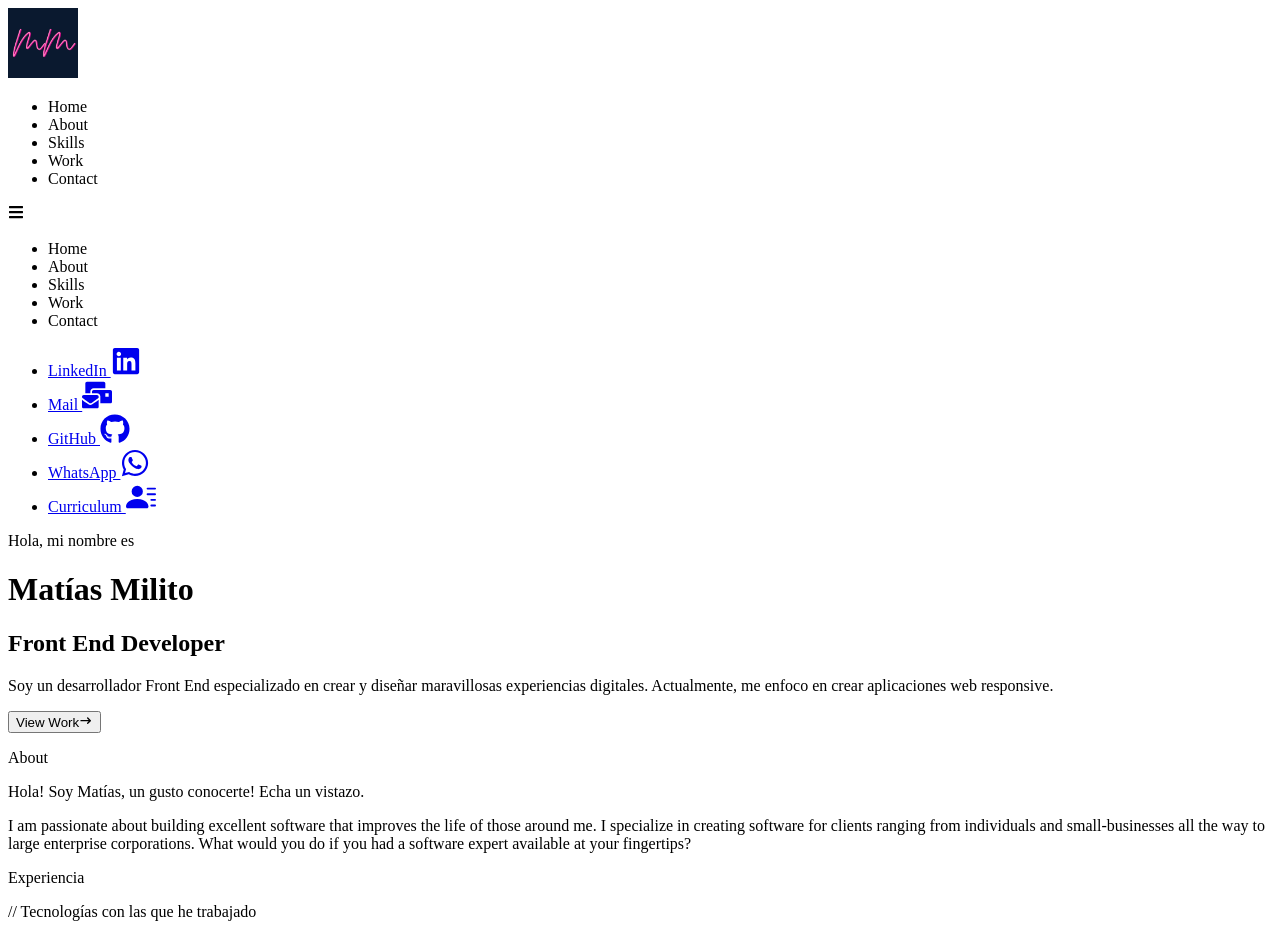
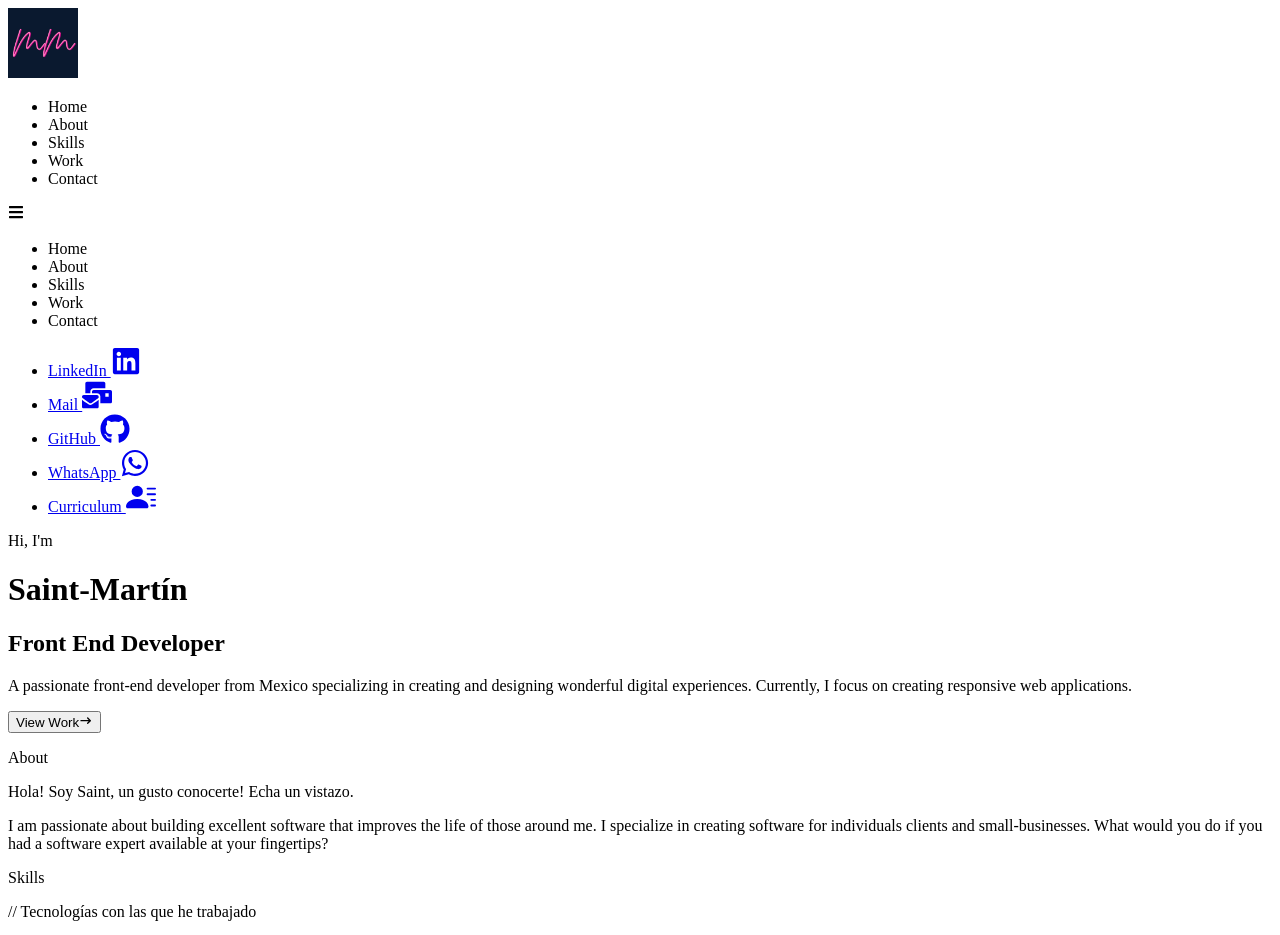
Before and after one commit to saintmrti/Portafolio, a React (Create React App) app: page / in a window 1280 px wide. Shown: the top 935 px of the page. Built offline with nearby package versions, Linux system fonts and the light colour scheme.

Commit message:
cambios en textos y colores

```diff
--- a/src/components/About.js
+++ b/src/components/About.js
@@ -12,13 +12,12 @@ const About = () => {
               </div>
                   <div className="max-w-[1000px] w-full grid sm:grid-cols-2 gap-8 px-4">
                       <div className="sm:text-right text-4xl font-bold">
-                          <p>Hola! Soy Matías, un gusto conocerte! Echa un vistazo.</p>
+                          <p>Hola! Soy Saint, un gusto conocerte! Echa un vistazo.</p>
                       </div>
                       <div>
-                          <p>I am passionate about building excellent software that improves the life of those
-                          around me. I specialize in creating software for clients ranging from individuals and
-                              small-businesses all the way to large enterprise corporations. What would you
-                              do if you had a software expert available at your fingertips?</p>
+                          <p>
+                            I am passionate about building excellent software that improves the life of those around me. I specialize in creating software for individuals clients and small-businesses.  What would you do if you had a software expert available at your fingertips?
+                          </p>
                       </div>
                   </div>
           </div>
--- a/src/components/Contact.js
+++ b/src/components/Contact.js
@@ -6,7 +6,7 @@ const Contact = () => {
             <form method="POST" action="https://getform.io/f/2724fdc8-643e-47cb-a532-ac970a1142ef" className="flex flex-col max-w-[600px] w-full">
                 <div className="pb-8">
                     <p className="text-4xl font-bold inline border-b-4 border-pink-600 text-gray-300">Contact</p>
-                    <p className="text-gray-300 py-4">// Envíe el formulario o envíe un mail - matiasmilito99@gmail.com</p>
+                    <p className="text-gray-300 py-4">// Envíe el formulario o envíe un correo --&gt; <span className="font-bold">saint-martin_10@hotmail.com</span> </p>
                 </div>
                 <input className="bg-[#ccd6f6] p-2" type="text" placeholder="Nombre" name="name"/>
                 <input className="my-4 p-2 bg-[#ccd6f6]" type="text" placeholder="Email" name="email"/>
--- a/src/components/Home.js
+++ b/src/components/Home.js
@@ -6,11 +6,12 @@ const Home = () => {
       <div name="home" className="w-full h-screen bg-[#0a192f]">
           {/* Container */}
           <div className="max-w-[1000px] mx-auto px-8 flex flex-col justify-center h-full">
-              <p className="text-pink-600">Hola, mi nombre es</p>
-              <h1 className="text-4xl sm:text-7xl font-bold text-[#ccd6f6]">Matías Milito</h1>
+              <p className="text-pink-600">Hi, I'm</p>
+              <h1 className="text-4xl sm:text-7xl font-bold text-[#ccd6f6]">Saint-Martín</h1>
               <h2 className="text-4xl sm:text-7xl font-bold text-[#8892b0]">Front End Developer</h2>
-              <p className="text-[#8892b0] py-4 max-w-[700px]">Soy un desarrollador Front End especializado en crear y diseñar maravillosas experiencias digitales.
-                  Actualmente, me enfoco en crear aplicaciones web responsive.</p>
+              <p className="text-[#8892b0] py-4 max-w-[700px]">
+                A passionate front-end developer from Mexico specializing in creating and designing wonderful digital experiences. Currently, I focus on creating responsive web applications.
+              </p>
               <div>
                   <button className="text-white group border-2 px-6 py-3 my-2 flex items-center hover:bg-pink-600 hover:border-pink-600">View Work
                       <span className="group-hover:rotate-90 duration-300">
--- a/src/components/Navbar.js
+++ b/src/components/Navbar.js
@@ -62,28 +62,28 @@ const Navbar = () => {
           {/* social icons */}
           <div className="lg:flex flex fixed flex-col top-[35%] left-0">
               <ul>
-                  <li className="w-[160px] h-[60px] flex justify-between items-center ml-[-100px] hover:ml-[-10px] duration-300 bg-blue-600">
-                      <a className="flex justify-between items-center w-full text-gray-300" href="https://ar.linkedin.com/in/matiasmilito">
+                  <li className="w-[160px] h-[60px] flex justify-between items-center ml-[-100px] hover:ml-[-10px] duration-300 bg-blue-800">
+                      <a className="flex justify-between items-center w-full text-gray-300" href="https://www.linkedin.com/in/saintmartin/">
                           LinkedIn <FaLinkedin size={30}/>
                       </a>
                   </li>
-                  <li className="w-[160px] h-[60px] flex justify-between items-center ml-[-100px] hover:ml-[-10px] duration-300 bg-[#6fc2b0]">
+                  <li className="w-[160px] h-[60px] flex justify-between items-center ml-[-100px] hover:ml-[-10px] duration-300 bg-blue-500">
                       <a className="flex justify-between items-center w-full text-gray-300" href="/">
                           Mail <FaMailBulk size={30}/>
                       </a>
                   </li>
                   <li className="w-[160px] h-[60px] flex justify-between items-center ml-[-100px] hover:ml-[-10px] duration-300 bg-black">
-                      <a className="flex justify-between items-center w-full text-gray-300" href="https://github.com/matiasmilito">
+                      <a className="flex justify-between items-center w-full text-gray-300" href="https://github.com/saintmrti">
                           GitHub <FaGithub size={30}/>
                       </a>
                   </li>
-                  <li className="w-[160px] h-[60px] flex justify-between items-center ml-[-100px] hover:ml-[-10px] duration-300 bg-green-900">
-                      <a className="flex justify-between items-center w-full text-gray-300" href="https://wa.me/543412553267">
+                  <li className="w-[160px] h-[60px] flex justify-between items-center ml-[-100px] hover:ml-[-10px] duration-300 bg-green-500">
+                      <a className="flex justify-between items-center w-full text-gray-300" href="https://wa.me/2288548416">
                           WhatsApp <FaWhatsapp size={30}/>
                       </a>
                   </li>
                   <li className="w-[160px] h-[60px] flex justify-between items-center ml-[-100px] hover:ml-[-10px] duration-300 bg-[#565f69]">
-                      <a className="flex justify-between items-center w-full text-gray-300" href="https://drive.google.com/file/d/1WRK19h8IjlKG28CVjT0rKixYh3eBAk9u/view?usp=sharing">
+                      <a className="flex justify-between items-center w-full text-gray-300" href="https://drive.google.com/file/d/1Z5XvwB-8H208EO6T168EGyeLNNN3dGrj/view?usp=sharing" target="_blank" rel="noreferrer">
                           Curriculum <BsFillPersonLinesFill size={30}/>
                       </a>
                   </li>
--- a/src/components/Skills.js
+++ b/src/components/Skills.js
@@ -3,12 +3,10 @@ import HTML from '../assets/html.png';
 import CSS from '../assets/css.png';
 import JavaScript from '../assets/javascript.png';
 import ReactImg from '../assets/react.png';
-import Node from '../assets/node.png';
-import FireBase from '../assets/firebase.png';
-import AWS from '../assets/aws.png';
 import GitHub from '../assets/github.png';
 import Tailwind from '../assets/tailwind.png';
-import Mongo from '../assets/mongo.png';
+import Sass from '../assets/sass.png';
+import BootStrap from '../assets/bootstrap.png';
 
 const Skills = () => {
     return (
@@ -16,7 +14,7 @@ const Skills = () => {
             {/* Container */}
             <div className="max-w-[1000px] mx-auto p-4 flex flex-col justify-center w-full h-full">
                 <div>
-                    <p className="text-4xl font-bold inline border-b-4 border-pink-600">Experiencia</p>
+                    <p className="text-4xl font-bold inline border-b-4 border-pink-600">Skills</p>
                     <p className="py-4">// Tecnologías con las que he trabajado</p>
                 </div>
                 <div className="w-full grid grid-cols-2 sm:grid-cols-4 gap-4 text-center py-8">
@@ -45,12 +43,12 @@ const Skills = () => {
                         <p className="my-4">GITHUB</p>
                     </div>
                     <div className="shadow-md shadow-[#040c16] hover:scale-110 duration-500">
-                        <img className="w-20 mx-auto" src={HTML} alt="HTML icon"/>
-                        <p className="my-4">HTML</p>
+                        <img className="w-20 mx-auto" src={Sass} alt="Sass icon"/>
+                        <p className="my-4">SASS</p>
                     </div>
                     <div className="shadow-md shadow-[#040c16] hover:scale-110 duration-500">
-                        <img className="w-20 mx-auto" src={HTML} alt="HTML icon"/>
-                        <p className="my-4">HTML</p>
+                        <img className="w-20 mx-auto" src={BootStrap} alt="HTML icon"/>
+                        <p className="my-4">BootStrap</p>
                     </div>
                 </div>
             </div>
--- a/src/components/Work.js
+++ b/src/components/Work.js
@@ -7,7 +7,7 @@ const Work = () => {
         <div name="work" className="w-full md:h-screen text-gray-300 bg-[#0a192f]">
             <div className="max-w-[1000px] mx-auto p-4 flex flex-col justify-center w-full h-full">
                 <div className="pb-8">
-                    <p className="text-center font-bold inline border-b-4 text-gray-300 border-pink-600">Trabajos</p>
+                    <p className="text-center text-4xl font-bold inline border-b-4 text-gray-300 border-pink-600">Work</p>
                     <p className="py-6">// Mis últimos trabajos</p>
                 </div>
 
```
Also changed, not shown: src/assets/bootstrap.png (added), src/assets/sass.png (added).
